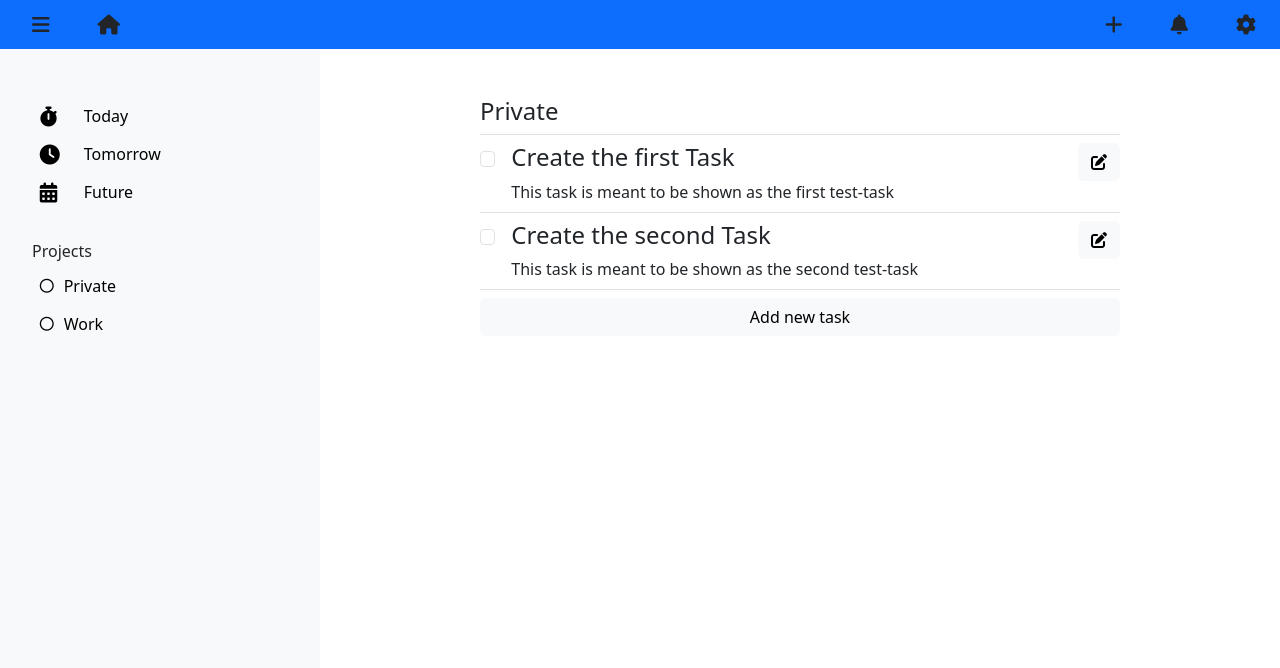
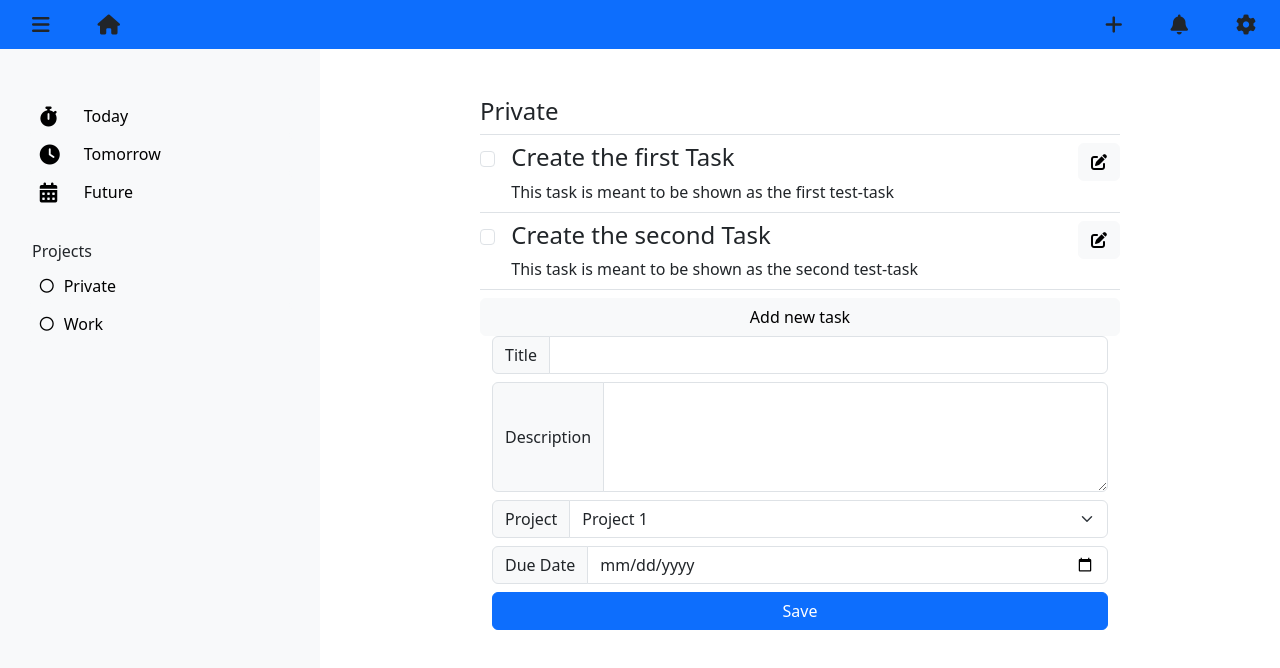
Before and after one commit to LeStuder/TodoList, a website built with webpack: page dist/index.html in a window 1280 px wide. Built offline with nearby package versions, Linux system fonts and the light colour scheme; files whose address does not match are found by name.

Commit message:
add createTaskInputElement()
without an argument it creates a new, empty element.
if there is an argument is can be used to edit a existing task

```diff
--- a/src/custom.scss
+++ b/src/custom.scss
@@ -1,9 +1,15 @@
 @import "../node_modules/bootstrap/scss/functions";
 @import "../node_modules/bootstrap/scss/variables";
 
+//use this part to edit maps
 $custom-colors: (
     "custom2": orange,
 );
 $theme-colors: map-merge($theme-colors, $custom-colors);
 
+//use this part to edit like normal css
+.sidebar-btn {
+    text-align: left !important;
+}
+
 @import "../node_modules/bootstrap/scss/bootstrap.scss";
--- a/src/js/domCreator.js
+++ b/src/js/domCreator.js
@@ -20,11 +20,9 @@ const createProject = function (project) {
     let button = document.createElement("button");
     button.type = "button";
     button.value = project.name;
-    button.classList.add("btn");
-    button.classList.add("btn-light");
-    button.classList.add("sidebar-btn");
+    button.classList.add("btn", "btn-light", "sidebar-btn");
 
-    //event listener
+    //TODO --> event listener
 
     let rowContainer = document.createElement("div");
     rowContainer.classList.add("row");
@@ -33,9 +31,7 @@ const createProject = function (project) {
     iconContainer.classList.add("col-1");
 
     let icon = document.createElement("i");
-    icon.classList.add("far");
-    icon.classList.add("fa-sm");
-    icon.classList.add("fa-circle");
+    icon.classList.add("far", "fa-sm", "fa-circle");
 
     let textContainer = document.createElement("div");
     textContainer.classList.add("col-auto");
@@ -50,25 +46,18 @@ const createProject = function (project) {
 
 const createTaskElement = function (task) {
     let mediaContainer = document.createElement("div");
-    mediaContainer.classList.add("media");
-    mediaContainer.classList.add("d-flex");
+    mediaContainer.classList.add("media", "d-flex");
 
     let checkbox = document.createElement("input");
     checkbox.type = "checkbox";
     checkbox.id = `checkbox-${task.id}`;
     checkbox.value = task.id;
-    checkbox.classList.add("form-check-input");
-    checkbox.classList.add("align-self-start");
-    checkbox.classList.add("mt-2");
+    checkbox.classList.add("form-check-input", "align-self-start", "mt-2");
 
-    //event listener
+    //TODO --> event listener
 
     let mediaBody = document.createElement("div");
-    mediaBody.classList.add("media-body");
-    mediaBody.classList.add("ms-3");
-    mediaBody.classList.add("d-flex");
-    mediaBody.classList.add("w-100");
-    mediaBody.classList.add("justify-content-between");
+    mediaBody.classList.add("media-body", "ms-3", "d-flex", "w-100", "justify-content-between");
 
     let textBody = document.createElement("div");
 
@@ -84,16 +73,14 @@ const createTaskElement = function (task) {
     editButton.type = "button";
     editButton.id = `edit-button-${task.id}`;
     editButton.value = task.id;
-    editButton.classList.add("btn");
-    editButton.classList.add("btn-light");
+    editButton.classList.add("btn", "btn-light");
 
-    //event listener
+    //TODO --> event listener
 
     let editIcon = document.createElement("i");
-    editIcon.classList.add("fa");
-    editIcon.classList.add("fa-pen-to-square");
+    editIcon.classList.add("fa", "fa-pen-to-square");
 
-    //Add delete button, with event listener including are-you-sure-modal
+    //TODO --> Add delete button, with event listener including are-you-sure-modal
 
     editButton.appendChild(editIcon);
     buttonContainer.appendChild(editButton);
@@ -109,8 +96,7 @@ const createTaskElement = function (task) {
 
 const createDividerElement = function () {
     let divider = document.createElement("div");
-    divider.classList.add("border-top");
-    divider.classList.add("my-2");
+    divider.classList.add("border-top", "my-2");
 
     return divider;
 };
@@ -127,14 +113,81 @@ const createNewTaskButtonElement = function () {
     let button = document.createElement("button");
     button.type = "button";
     button.textContent = "Add new task";
-    button.classList.add("btn");
-    button.classList.add("btn-block");
-    button.classList.add("btn-light");
+    button.classList.add("btn", "btn-block", "btn-light");
 
     row.appendChild(button);
     container.appendChild(row);
 
     return container;
+};
+
+const createTaskInputElement = function (
+    taskObj = { title: "", description: "", project: "", date: "", id: Math.random(), done: false }
+    //TODO --> replace Math.random with incrementer-function
+) {
+    const createInputGroup = function (label, inputElement) {
+        let inputGroup = document.createElement("div");
+        inputGroup.classList.add("input-group", "mb-2");
+
+        let spanLabel = document.createElement("span");
+        spanLabel.classList.add("input-group-text");
+        spanLabel.textContent = label;
+
+        inputGroup.appendChild(spanLabel);
+        inputGroup.appendChild(inputElement);
+
+        return inputGroup;
+    };
+
+    let taskInputContainer = document.createElement("div");
+    taskInputContainer.id = "task-input-container";
+    taskInputContainer.classList.add("container-fluid");
+
+    let inputTitle = document.createElement("input");
+    inputTitle.type = "text";
+    inputTitle.value = taskObj.title;
+    inputTitle.classList.add("form-control");
+
+    let inputDescription = document.createElement("textarea");
+    inputDescription.rows = "4";
+    inputDescription.value = taskObj.description;
+    inputDescription.classList.add("form-control");
+
+    let inputProject = document.createElement("select");
+    inputProject.classList.add("form-select");
+    inputProject.value = taskObj.project;
+    let projectsArr = ["Project 1", "Project 2"]; //TODO --> Use a getter for the projects arr
+    for (let i in projectsArr) {
+        let option = document.createElement("option");
+        option.textContent = projectsArr[i];
+        inputProject.appendChild(option);
+    }
+
+    let inputDate = document.createElement("input");
+    inputDate.type = "date";
+    inputDate.value = taskObj.date;
+    inputDate.classList.add("form-control");
+
+    let saveButtonContainer = document.createElement("div");
+    saveButtonContainer.classList.add("container-fluid");
+
+    let saveButtonRow = document.createElement("div");
+    saveButtonRow.classList.add("row");
+
+    let saveButton = document.createElement("button");
+    saveButton.type = "button";
+    saveButton.textContent = "Save";
+    saveButton.classList.add("btn", "btn-primary", "btn-block");
+    saveButtonRow.appendChild(saveButton);
+    saveButtonContainer.appendChild(saveButtonRow);
+
+    taskInputContainer.appendChild(createInputGroup("Title", inputTitle));
+    taskInputContainer.appendChild(createInputGroup("Description", inputDescription));
+    taskInputContainer.appendChild(createInputGroup("Project", inputProject));
+    taskInputContainer.appendChild(createInputGroup("Due Date", inputDate));
+    taskInputContainer.appendChild(saveButtonContainer);
+
+    return taskInputContainer;
 };
 
 export default {
@@ -144,4 +197,5 @@ export default {
     createTaskElement,
     createNewTaskButtonElement,
     createDividerElement,
+    createTaskInputElement,
 };
--- a/src/js/index.js
+++ b/src/js/index.js
@@ -56,3 +56,6 @@ for (let i in allTasks) {
 
 const newTaskButton = domCreator.createNewTaskButtonElement();
 domCreator.drawToTasklist(newTaskButton);
+
+const taskInputElement = domCreator.createTaskInputElement();
+domCreator.drawToTasklist(taskInputElement);
```
Also changed, not shown: dist/css/custom-bootstrap.css, dist/css/styles.css (deleted), dist/index.html, dist/js/main.js, 1 other file.
